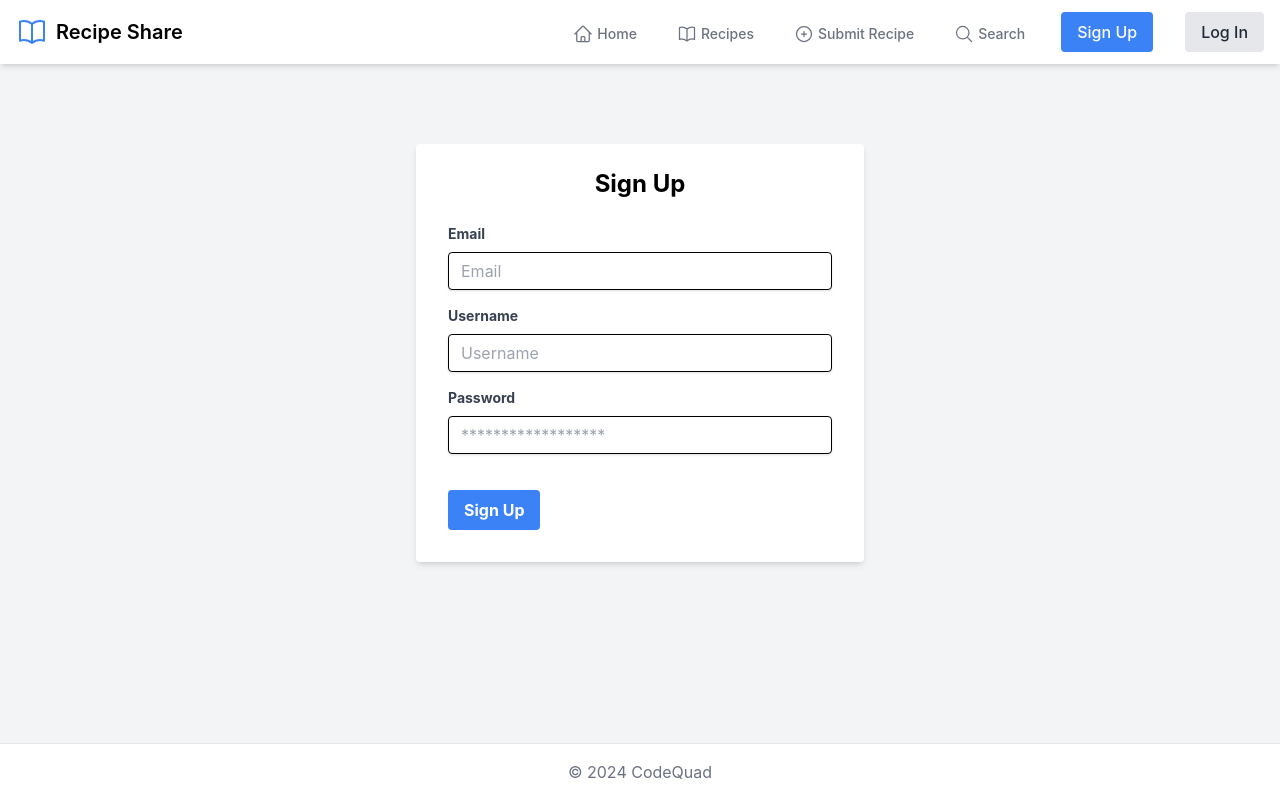
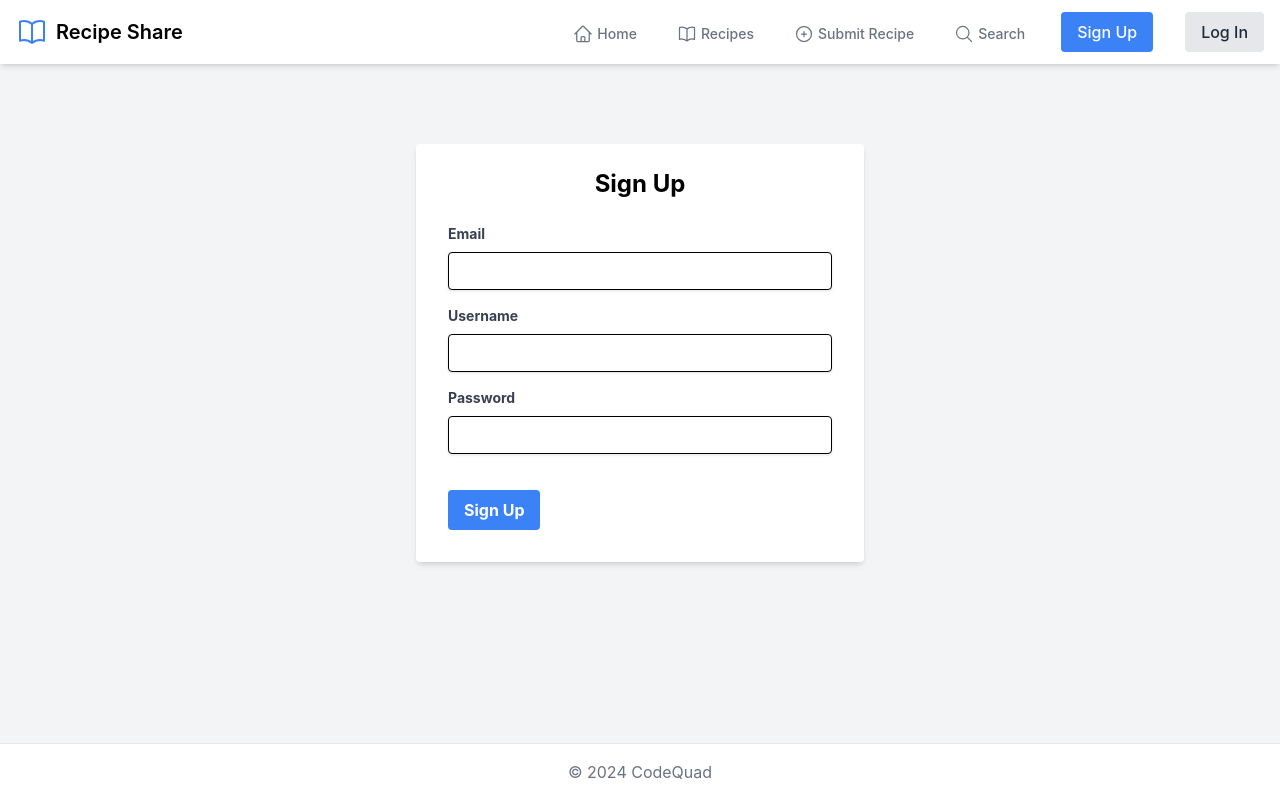
Before and after one commit to ritaban06/recipe-sharing-platform, a React (Create React App) app: page /signup in a window 1280 px wide. Built offline with nearby package versions, Linux system fonts and the light colour scheme.

Commit message:
Removed placeholder

```diff
--- a/src/components/Signup.js
+++ b/src/components/Signup.js
@@ -49,7 +49,7 @@ const Signup = () => {
             className="shadow appearance-none border border-black rounded w-full py-2 px-3 text-gray-700 leading-tight focus:outline-none focus:shadow-outline"
             id="email"
             type="email"
-            placeholder="Email"
+            placeholder=""
             value={email}
             onChange={(e) => setEmail(e.target.value)}
             required
@@ -63,7 +63,7 @@ const Signup = () => {
             className="shadow appearance-none border border-black rounded w-full py-2 px-3 text-gray-700 leading-tight focus:outline-none focus:shadow-outline"
             id="username"
             type="text"
-            placeholder="Username"
+            placeholder=""
             value={username}
             onChange={(e) => setUsername(e.target.value)}
             required
@@ -77,7 +77,7 @@ const Signup = () => {
             className="shadow appearance-none border border-black rounded w-full py-2 px-3 text-gray-700 mb-3 leading-tight focus:outline-none focus:shadow-outline"
             id="password"
             type="password"
-            placeholder="******************"
+            placeholder=""
             value={password}
             onChange={(e) => setPassword(e.target.value)}
             required
```
